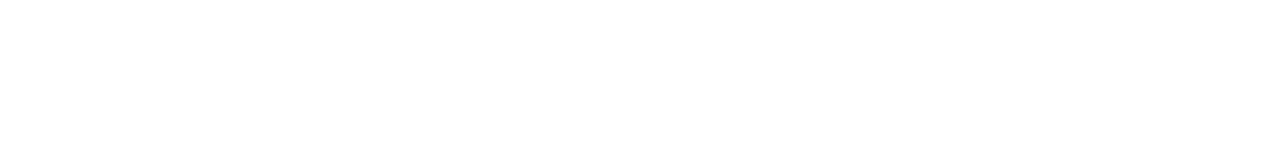
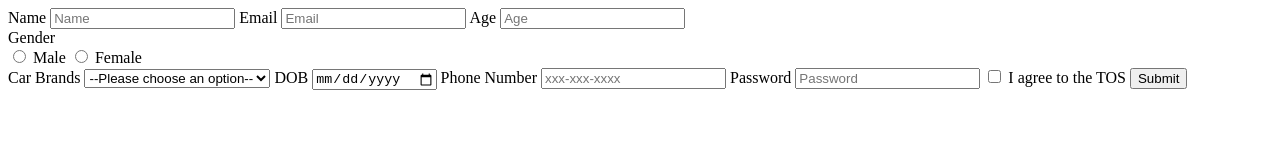
Before and after one commit to acciojob/signup-form-car-https-ab, a website: page main.html in a window 1280 px wide. Drawn offline with Linux system fonts and the light colour scheme.

Commit message:
created a submission

```diff
--- a/main.html
+++ b/main.html
@@ -8,6 +8,55 @@
 
 <body>
 	<!-- the entire body must be written by student -->
+
+	<form method="post">
+
+		<label for="name">Name</label>
+		<input type="text" id="name" required placeholder="Name">
+
+		<label for="email">Email</label>
+		<input type="email" id="email" required placeholder="Email">
+
+		<label for="age">Age</label>
+		<input id="age" type="number" required placeholder="Age">
+
+		<div>
+	      <span>Gender</span><br>
+	      <label for="gender_m">
+		     <input type="radio" id="gender_m" name="gender" required> Male
+	      </label>
+
+	      <label for="gender_f">
+             <input type="radio" id="gender_f" name="gender" required> Female
+          </label>
+        </div>
+
+		<label for="cars">Car Brands</label>
+		<select id="cars" name="cars" required>
+			<option value="" disabled selected>--Please choose an option--</option>
+		    <option value="toyota">Toyota</option>
+		    <option value="honda">Honda</option>
+		    <option value="ford">Ford</option>
+		    <option value="chevy">Chevrolet</option>
+	    </select>
+
+
+		<label for="dob">DOB</label>
+		<input type="date" required id="dob">
+
+		<label for="tel">Phone Number</label>
+		<input  type="tel" id="tel" placeholder="xxx-xxx-xxxx">
+
+		<label for="password">Password</label>
+		<input type="password" id="password" required placeholder="Password">
+
+		<input type="checkbox" id="tos" required>
+		<label for="tos">I agree to the TOS</label>
+
+		<button type="submit">Submit</button>
+
+	</form>
+
     <script type="text/javascript" src="./script.js">
 </script>
 
```
